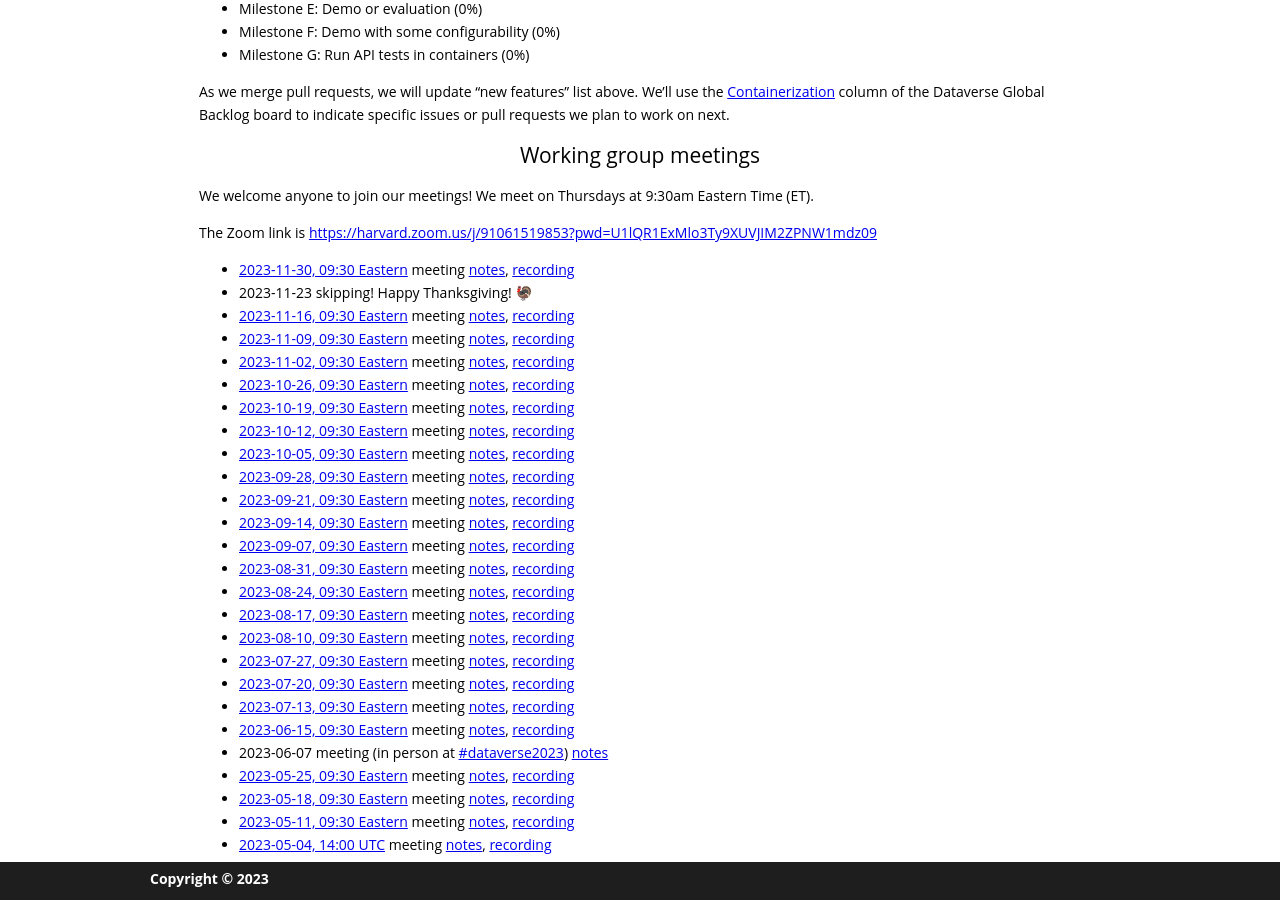
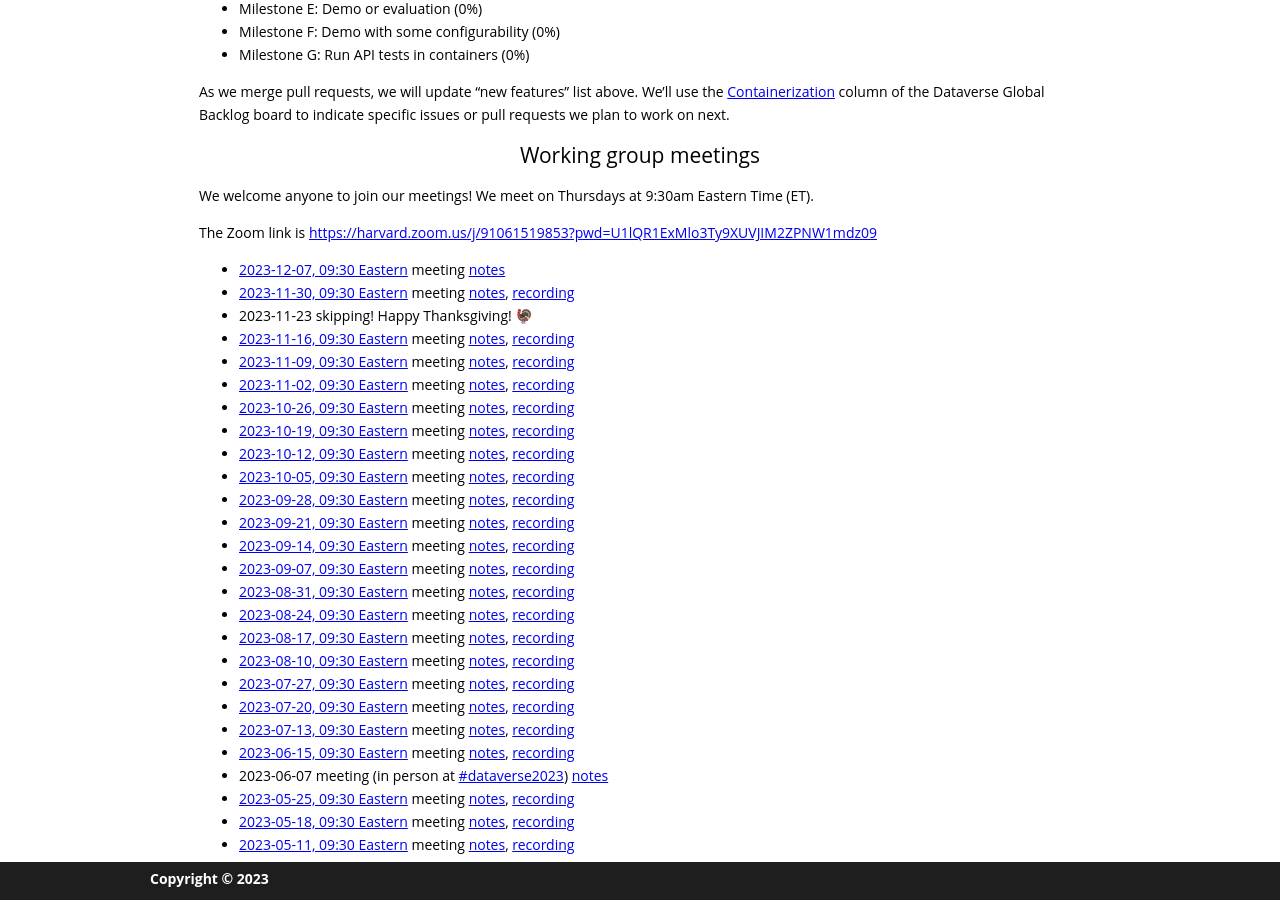
Before and after one commit to gdcc/ct.gdcc.io, a Jekyll site: the page built from index.md, in a window 1280 px wide and 900 px high, scrolled down 1565 px. Built offline with Jekyll 4.4.1, drawn with Linux system fonts in a browser that asks for light colours; our own code applies the rules of GitHub Pages for plain Markdown files.

Commit message:
add next meeting

```diff
--- a/index.md
+++ b/index.md
@@ -57,6 +57,7 @@ We welcome anyone to join our meetings! We meet on Thursdays at 9:30am Eastern T
 
 The Zoom link is <https://harvard.zoom.us/j/91061519853?pwd=U1lQR1ExMlo3Ty9XUVJIM2ZPNW1mdz09>
 
+- [2023-12-07, 09:30 Eastern](https://time.is/compare/0930_7_Dec_2023_in_Boston) meeting [notes](https://docs.google.com/document/d/1Kk6oKaC2QErEVmuMYc6gTK6Qm7_n_9huiYMjlDRnAYs/edit?usp=sharing)
 - [2023-11-30, 09:30 Eastern](https://time.is/compare/0930_30_Nov_2023_in_Boston) meeting [notes](https://docs.google.com/document/d/1V4T2JA8O36PZEDLvnioaR06o7j5B_68cSrS09bte51Q/edit?usp=sharing), [recording](https://harvard.zoom.us/rec/share/ui9X5tNdAV98EzeL2JabCVdwkYD1OByxMhLL-SQuHRjvJW5sbLsH3VSiCV1AACzY.HQsZoympOEFykn2C)
 - 2023-11-23 skipping! Happy Thanksgiving! 🦃
 - [2023-11-16, 09:30 Eastern](https://time.is/compare/0930_16_Nov_2023_in_Boston) meeting [notes](https://docs.google.com/document/d/1ftJAL3zdR9f9v1gCaQuisbntVEaxCceMam2VvtIYzxI/edit?usp=sharing), [recording](https://harvard.zoom.us/rec/share/GhkMWPzbHFkPAtB8sus5bVm67XvjbT-YcbVwK3v1TwyYNe4MuAPOM1rbsxlVOQ7b.AoAn5j1E2g8hrmgS)
```
